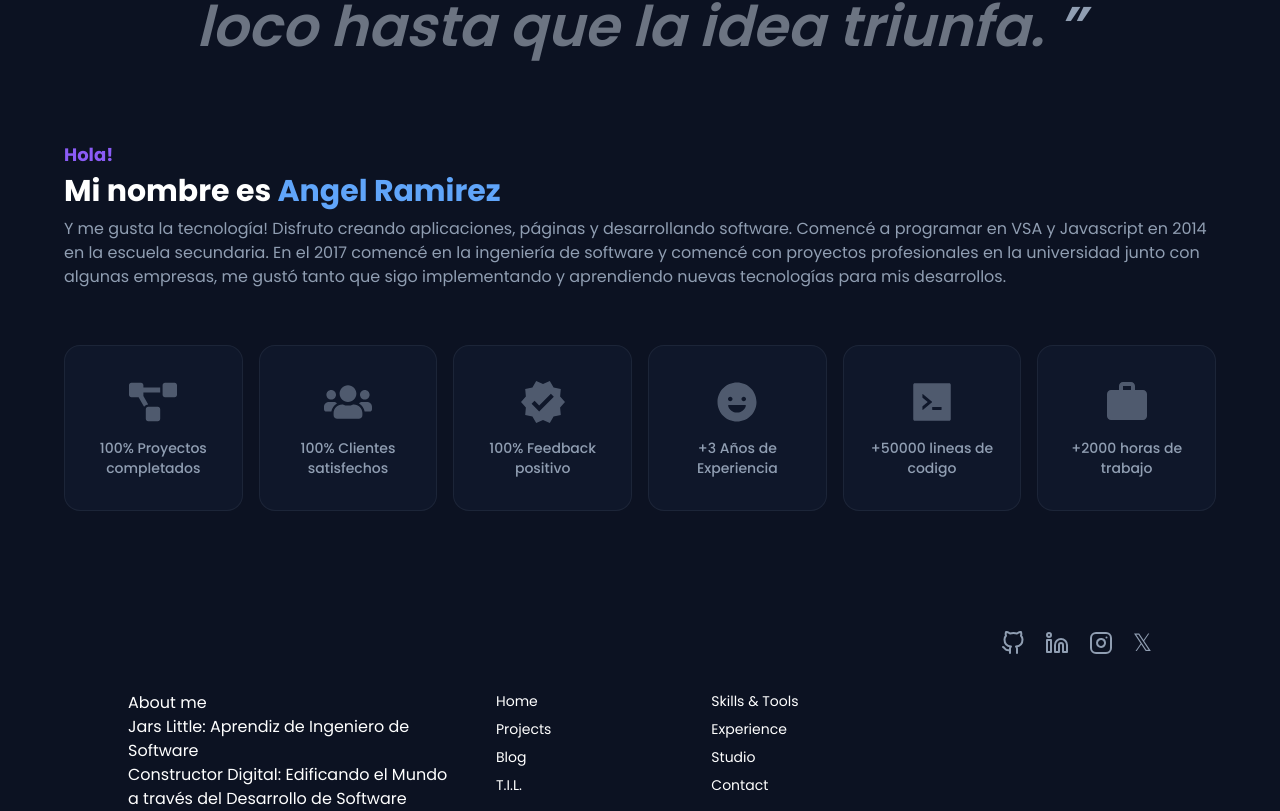
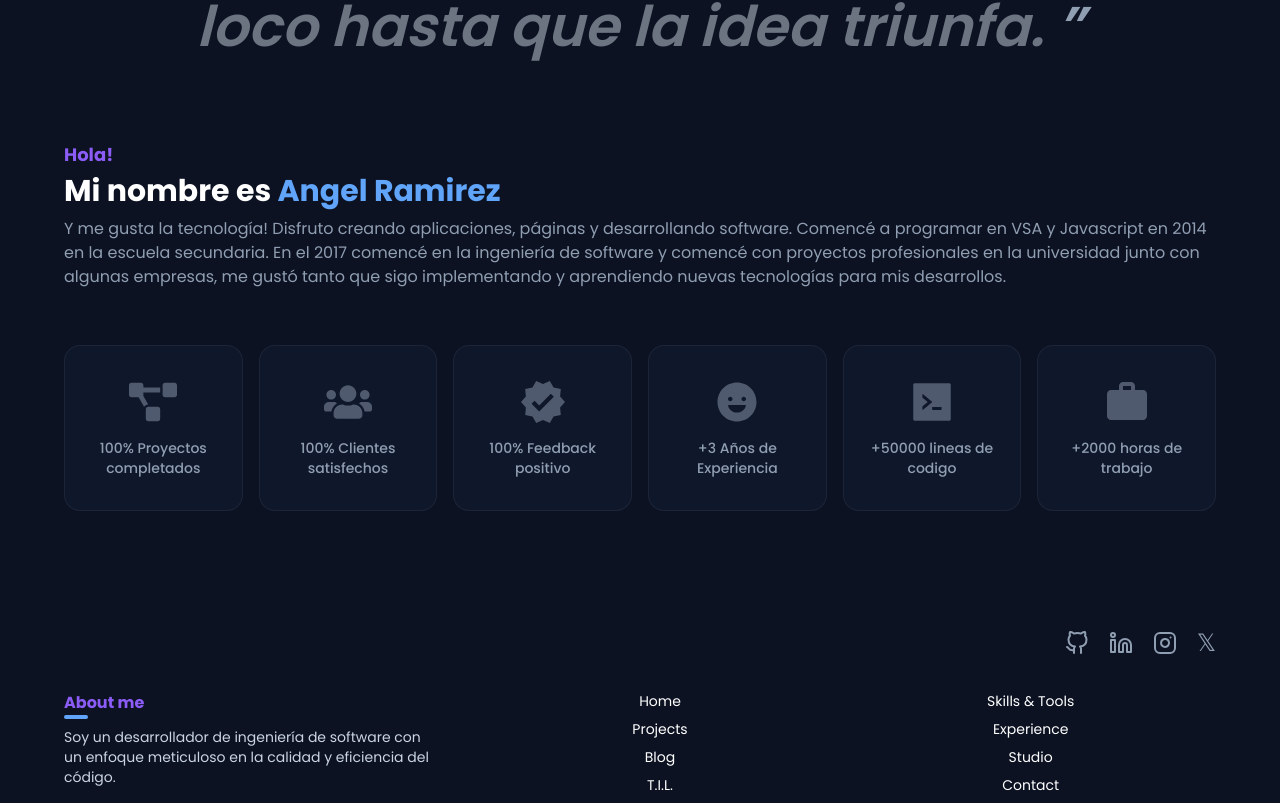
Before and after one commit to ImJars/Development-full-coding, a React (Vite) app: page / in a window 1280 px wide. Shown: the part 989-1800 px from the top of the page. Built offline with nearby package versions, Linux system fonts and the light colour scheme.

Commit message:
Update footer

```diff
--- a/src/components/footer/footerLinks.jsx
+++ b/src/components/footer/footerLinks.jsx
@@ -5,6 +5,7 @@ function FooterLink({ link, classNames, text }) {
         <>
             <a
                 href={ link }
+                className='flex justify-center items-center'
             >
                 <h1
                     className={`${ classNames } font-poppins text-xs sm:text-sm mb-2`}
--- a/src/components/footerWraped.jsx
+++ b/src/components/footerWraped.jsx
@@ -5,21 +5,17 @@ const FooterContentWraped = styled.section`
   @media (max-width: 639px) {
     margin-left: auto;
     margin-right: auto;
-    padding-left: .5rem;
-    padding-right: .5rem;
   }
   @media (min-width: 640px) {
     margin-left: auto;
     margin-right: auto;
-    padding-left: 4rem;
-    padding-right: 4rem;
   }
 `;
 
 function FooterWraped({ children }) {
   return (
     <>
-      <FooterContentWraped className="mt-5 mx-auto">{children}</FooterContentWraped>
+      <FooterContentWraped className="mt-5 w-full">{children}</FooterContentWraped>
     </>
   );
 }
--- a/src/footer.jsx
+++ b/src/footer.jsx
@@ -40,19 +40,19 @@ function Footer() {
                   children={"𝕏"}
                 />
               </div>
-              <div className="flex space-x-10 mt-8">
+              <div className="flex justify-between space-x-10 mt-8">
                 <div className="w-1/3">
                   <div>
-                    <h1>About me</h1>
-                    <h1>Jars Little: Aprendiz de Ingeniero de Software</h1>
-                    <h1>
-                      Constructor Digital: Edificando el Mundo a través del
-                      Desarrollo de Software
+                    <h1 className="text-text-purple font-bold">About me</h1>
+                    <div className="h-1 w-6 bg-text-blue rounded-full"/>
+                    <h1 className="text-text-white-gray text-sm mt-2">
+                      Soy un desarrollador de ingeniería de software con un
+                      enfoque meticuloso en la calidad y eficiencia del código.
                     </h1>
                   </div>
                 </div>
                 <div className="w-2/3">
-                  <div className="flex space-x-40">
+                  <div className="grid grid-cols-1 sm:grid-cols-2">
                     <div>
                       <FooterLink text={"Home"} link={"/"} />
                       <FooterLink text={"Projects"} link={"/projects"} />
```
